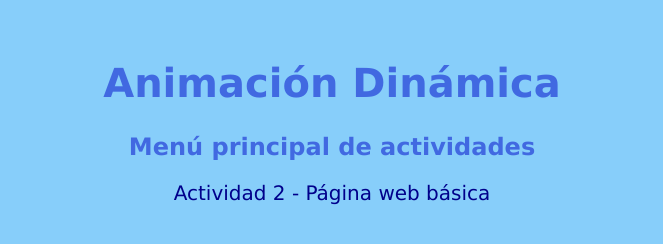
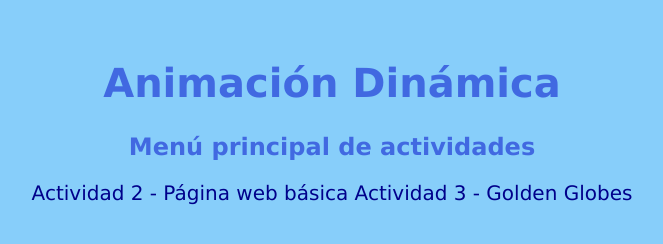
Before and after one commit to baatzycreates/AnimacionDinamica, a plain HTML site: page index.html in a window 1280 px wide. Shown: the whole page, without its empty margins (308-971 px from the left). Drawn offline with Linux system fonts and the light colour scheme.

Commit message:
Add link to Actividad 3 - Golden Globes

```diff
--- a/index.html
+++ b/index.html
@@ -42,6 +42,7 @@
     <p>
         <a href="actividades/a2/index.html">
             Actividad 2 - Página web básica
+        <a href="actividades/a3/index.html">Actividad 3 - Golden Globes</a>
         </a>
     </p>
 
```
